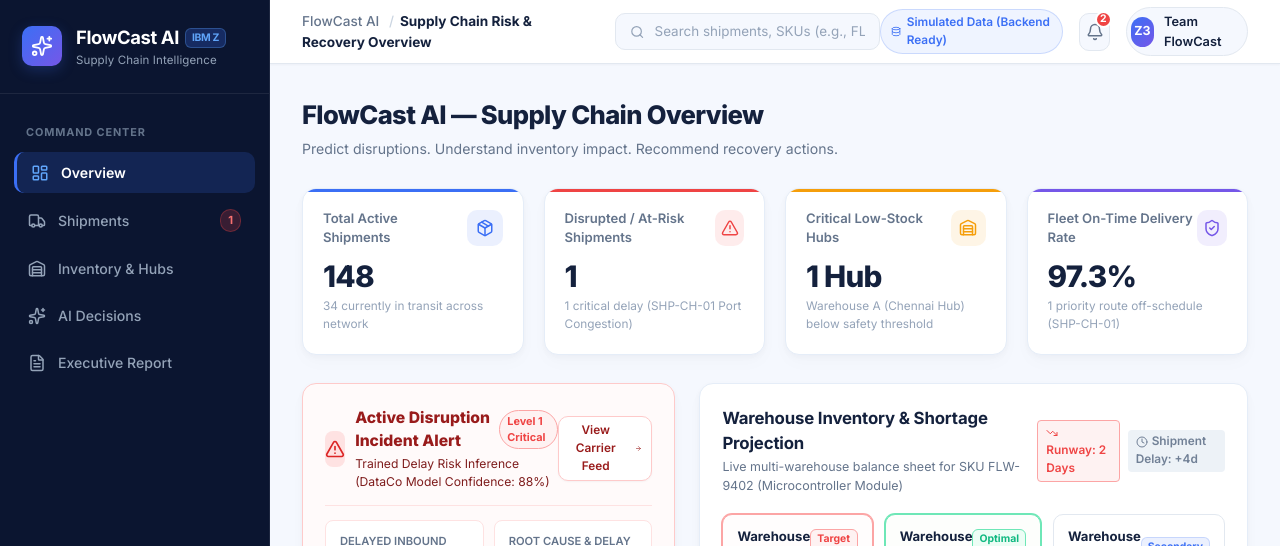
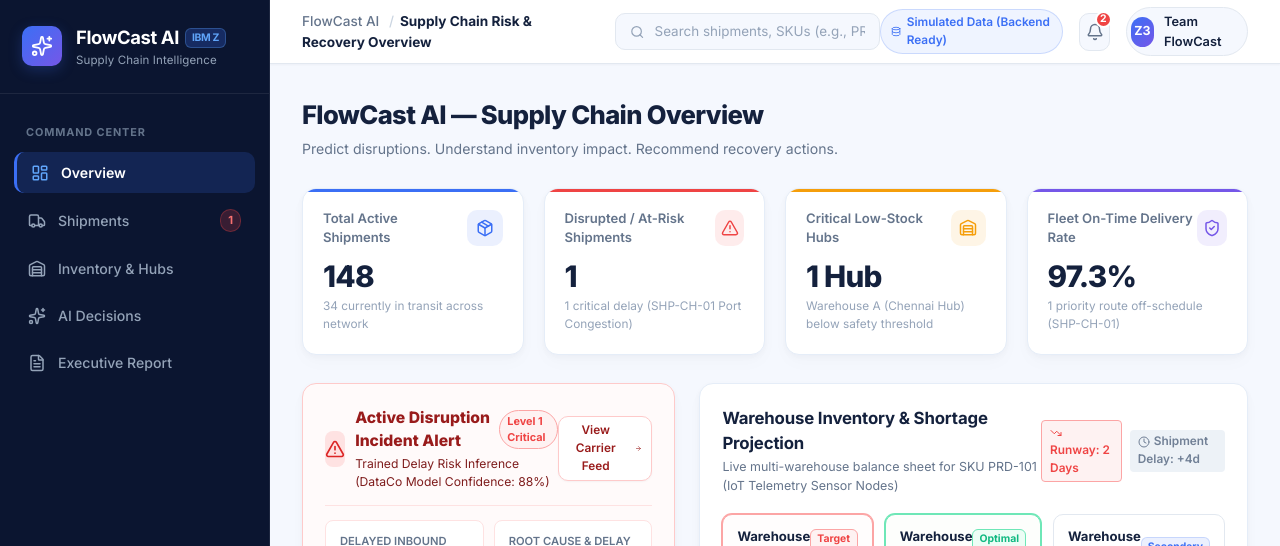
Before and after one commit to sushanth-arun/FlowCastAI, a React (Vite) app in the folder frontend/: page / in a window 1280 px wide. Shown: the top 546 px of the page. Built offline with nearby package versions, Linux system fonts and the light colour scheme; no server answers.

Commit message:
fix(sync): align SKU identifiers, delay metrics, and SLA penalty values across all views

```diff
--- a/frontend/src/components/IncidentAlertCard.jsx
+++ b/frontend/src/components/IncidentAlertCard.jsx
@@ -25,8 +25,8 @@
     quantity: 180,
     origin: 'Port of Chennai',
     destinationName: 'Warehouse A (Chennai Hub)',
-    scheduledArrival: 'Delayed (+3 Days)',
-    predictedDelayDays: 3.0,
+    scheduledArrival: 'Delayed (+4 Days)',
+    predictedDelayDays: 4.0,
     delayProbability: 0.88,
     riskLevel: 'High',
     status: 'Delayed (Port Congestion)',
--- a/frontend/src/components/InventoryImpactCard.jsx
+++ b/frontend/src/components/InventoryImpactCard.jsx
@@ -43,7 +43,7 @@
         <div>
           <div className="card-heading">Warehouse Inventory & Shortage Projection</div>
           <div className="card-subheading">
-            Live multi-warehouse balance sheet for SKU FLW-9402 (Microcontroller Module)
+            Live multi-warehouse balance sheet for SKU PRD-101 (IoT Telemetry Sensor Nodes)
           </div>
         </div>
 
--- a/frontend/src/components/ScenarioModal.jsx
+++ b/frontend/src/components/ScenarioModal.jsx
@@ -21,7 +21,7 @@
           <div>
             <div className="modal-title">Operational Recovery Alternatives Comparison Matrix</div>
             <div style={{ fontSize: '0.78rem', color: '#64748B', marginTop: 2 }}>
-              Constrained optimization evaluation for Warehouse A (SKU FLW-9402)
+              Constrained optimization evaluation for Warehouse A (SKU PRD-101 &bull; IoT Telemetry Nodes)
             </div>
           </div>
           <button className="modal-close-btn" onClick={onClose} title="Close (Esc)">
--- a/frontend/src/components/Topbar.jsx
+++ b/frontend/src/components/Topbar.jsx
@@ -30,7 +30,7 @@
           <input
             type="text"
             className="search-input"
-            placeholder="Search shipments, SKUs (e.g., FLW-9402), or hubs..."
+            placeholder="Search shipments, SKUs (e.g., PRD-101), or hubs..."
             value={searchQuery}
             onChange={(e) => setSearchQuery(e.target.value)}
           />
--- a/frontend/src/services/mockData.js
+++ b/frontend/src/services/mockData.js
@@ -74,15 +74,15 @@
     destinationName: 'Warehouse A (Chennai Hub)',
     origin: 'Port of Chennai',
     quantity: 180,
-    scheduledArrival: 'Delayed (+3 Days)',
-    predictedDelayDays: 3.0,
+    scheduledArrival: 'Delayed (+4 Days)',
+    predictedDelayDays: 4.0,
     delayProbability: 0.88,
     riskLevel: 'High',
     riskBadgeColor: 'red',
     status: 'Delayed (Port Congestion)',
     isFocalScenario: true,
     transportMode: 'Intermodal Freight',
-    estimatedCarrierSlaPenalty: '$26,400 (at $120/unit unmet)'
+    estimatedCarrierSlaPenalty: '$4,000 SLA Penalty'
   },
   {
     id: 'SHP-CH-02',
```
Also changed, not shown: 2 other files (tests, documents, lock files or other folders).
